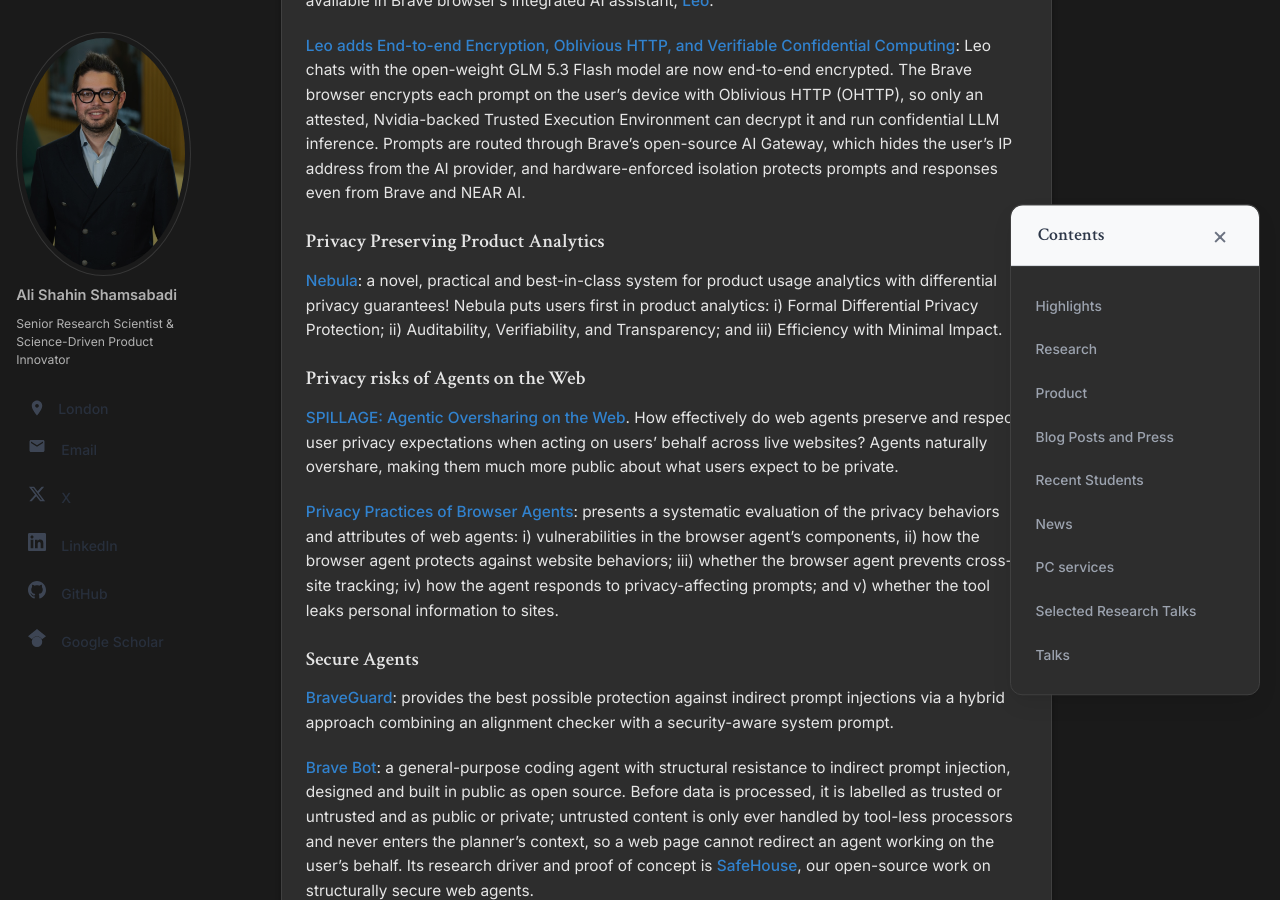
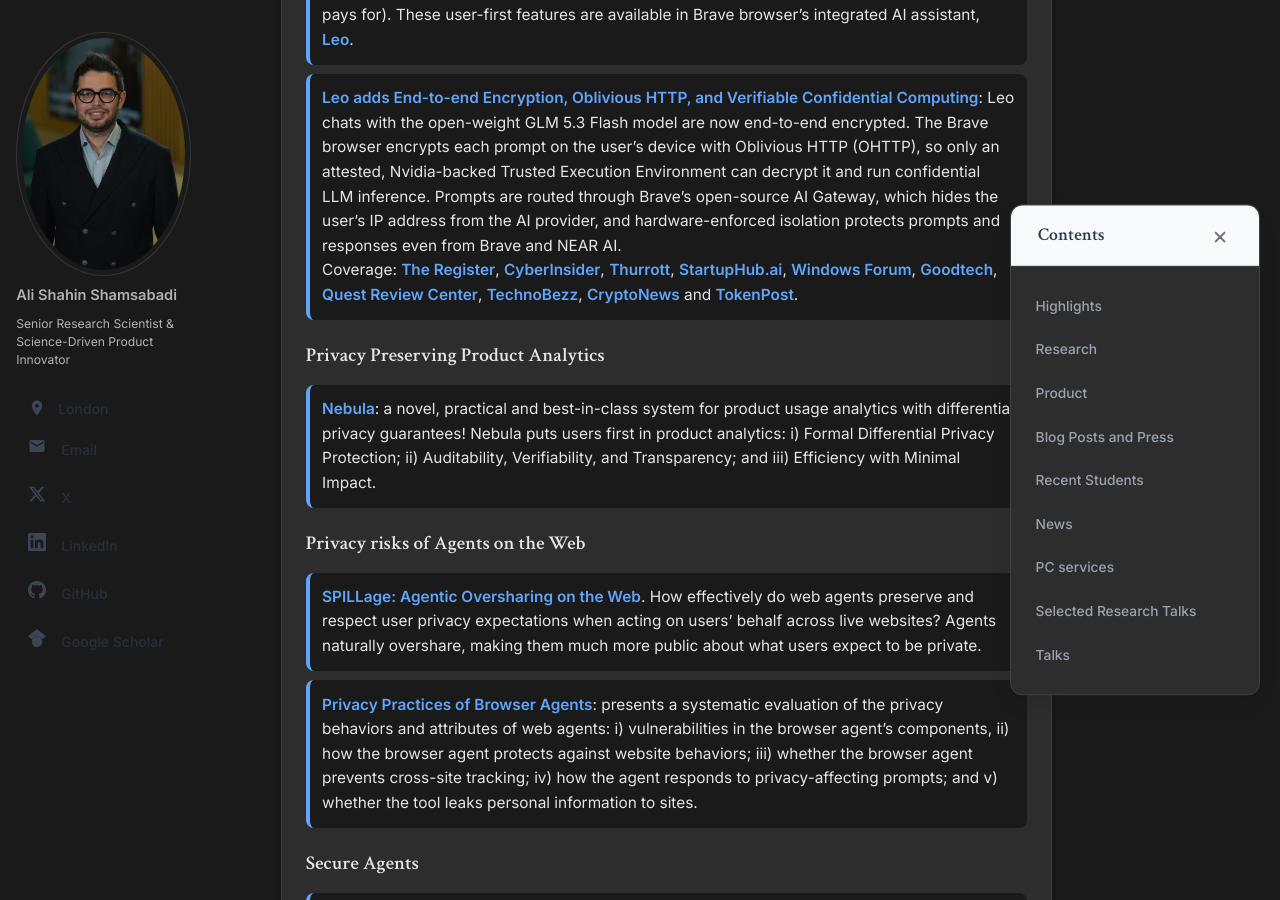
Before and after one commit to AliShahin/AliShahin.github.io, a Jekyll site: the page built from _pages/about.md, in a window 1280 px wide and 900 px high, scrolled down 2844 px. Built offline with Jekyll 4.4.1, drawn with Linux system fonts in a browser that asks for light colours.

Commit message:
Format Product section as cards and add coverage of Leo end-to-end encryption

```diff
--- a/_pages/about.md
+++ b/_pages/about.md
@@ -105,34 +105,45 @@ My research initiates a fundamental question:
 <h2 id="product">Product</h2>
 
 <h3>Verifiable Privacy and Transparency in AI assistants</h3>
-<p><a href="https://brave.com/blog/browser-ai-tee/">Verifiable Privacy and Transparency: A new frontier for Brave AI privacy</a>: Confidential LLM Computing on NEAR AI NVIDIA-backed Trusted Execution Environments to offer cryptographically-verifiable privacy and transparency. Users must be able to verify that Chatbot’s privacy guarantees match public privacy promises. Users must be able to verify that Chatbot’s responses are, in fact, coming from a machine learning model the user expects (or pays for).
-These user-first features are available in Brave browser’s integrated AI assistant, <a href="https://brave.com/leo/">Leo</a>.
-</p>
-<p><a href="https://brave.com/blog/browser-ai-e2ee/">Leo adds End-to-end Encryption, Oblivious HTTP, and Verifiable Confidential Computing</a>: Leo chats with the open-weight GLM 5.3 Flash model are now end-to-end encrypted. The Brave browser encrypts each prompt on the user’s device with Oblivious HTTP (OHTTP), so only an attested, Nvidia-backed Trusted Execution Environment can decrypt it and run confidential LLM inference. Prompts are routed through Brave’s open-source AI Gateway, which hides the user’s IP address from the AI provider, and hardware-enforced isolation protects prompts and responses even from Brave and NEAR AI.
-</p>
-
+<div class="publication-list">
+<ul>
+<li><a href="https://brave.com/blog/browser-ai-tee/">Verifiable Privacy and Transparency: A new frontier for Brave AI privacy</a>: Confidential LLM Computing on NEAR AI NVIDIA-backed Trusted Execution Environments to offer cryptographically-verifiable privacy and transparency. Users must be able to verify that Chatbot’s privacy guarantees match public privacy promises. Users must be able to verify that Chatbot’s responses are, in fact, coming from a machine learning model the user expects (or pays for).
+These user-first features are available in Brave browser’s integrated AI assistant, <a href="https://brave.com/leo/">Leo</a>.</li>
+<li><a href="https://brave.com/blog/browser-ai-e2ee/">Leo adds End-to-end Encryption, Oblivious HTTP, and Verifiable Confidential Computing</a>: Leo chats with the open-weight GLM 5.3 Flash model are now end-to-end encrypted. The Brave browser encrypts each prompt on the user’s device with Oblivious HTTP (OHTTP), so only an attested, Nvidia-backed Trusted Execution Environment can decrypt it and run confidential LLM inference. Prompts are routed through Brave’s open-source AI Gateway, which hides the user’s IP address from the AI provider, and hardware-enforced isolation protects prompts and responses even from Brave and NEAR AI.
+<br>Coverage: <a href="https://www.theregister.com/ai-and-ml/2026/10/16/want-your-ai-chats-to-stay-private-brave-tees-up-end-to-end-encryption/5303462">The Register</a>, <a href="https://cyberinsider.com/brave-adds-end-to-end-encryption-to-chats-with-ai-assistant-leo/">CyberInsider</a>, <a href="https://www.thurrott.com/cloud/web-browsers/342918/brave-leo-gets-end-to-end-encrypted-chat">Thurrott</a>, <a href="https://www.startuphub.ai/ai-news/technology/2026/brave-leo-locks-chats-inside-hardware">StartupHub.ai</a>, <a href="https://windowsforum.com/news/brave-leo-adds-end-to-end-encrypted-ai-chats-with-glm-5-3-flash-and-ohttp.448639/">Windows Forum</a>, <a href="https://goodtech.info/brave-leo-chiffrement-bout-en-bout-near-ai-confidentialite/">Goodtech</a>, <a href="https://questreviewcenter.com/software-reviews/brave-encrypts-leo-ai-chats-before-they-leave-the-browser/">Quest Review Center</a>, <a href="https://www.technobezz.com/news/brave-adds-encryption-leo-glm-flash">TechnoBezz</a>, <a href="https://cryptonews.net/news/altcoins/33599710/">CryptoNews</a> and <a href="https://www.tokenpost.com/news/technology/32970">TokenPost</a>.</li>
+</ul>
+</div>
 
 <h3>Privacy Preserving Product Analytics</h3>
-<p><a href="https://brave.com/blog/nebula/">Nebula</a>: a novel, practical and best-in-class system for product usage analytics with differential privacy guarantees! Nebula puts users first in product analytics: i) Formal Differential Privacy Protection; ii) Auditability, Verifiability, and Transparency; and iii) Efficiency with Minimal Impact.</p>
-
+<div class="publication-list">
+<ul>
+<li><a href="https://brave.com/blog/nebula/">Nebula</a>: a novel, practical and best-in-class system for product usage analytics with differential privacy guarantees! Nebula puts users first in product analytics: i) Formal Differential Privacy Protection; ii) Auditability, Verifiability, and Transparency; and iii) Efficiency with Minimal Impact.</li>
+</ul>
+</div>
 
 <h3>Privacy risks of Agents on the Web</h3>
-
-<p><a href="https://arxiv.org/pdf/2602.13516">SPILLAGE: Agentic Oversharing on the Web</a>. How effectively do web agents preserve and respect
-user privacy expectations when acting on users’ behalf across live websites? Agents naturally overshare, making them much more public about what users expect to be private. </p>
-
-
-<p><a href="https://arxiv.org/pdf/2512.07725">Privacy Practices of Browser Agents</a>: presents a systematic evaluation of the privacy behaviors and attributes of web agents: i) vulnerabilities in the browser agent’s components, ii) how the browser agent protects against website behaviors; iii) whether the browser agent prevents cross-site tracking; iv) how the agent responds to privacy-affecting prompts; and v) whether the tool leaks personal information to sites.  </p>
-
+<div class="publication-list">
+<ul>
+<li><a href="https://arxiv.org/pdf/2602.13516">SPILLage: Agentic Oversharing on the Web</a>. How effectively do web agents preserve and respect
+user privacy expectations when acting on users’ behalf across live websites? Agents naturally overshare, making them much more public about what users expect to be private.</li>
+<li><a href="https://arxiv.org/pdf/2512.07725">Privacy Practices of Browser Agents</a>: presents a systematic evaluation of the privacy behaviors and attributes of web agents: i) vulnerabilities in the browser agent’s components, ii) how the browser agent protects against website behaviors; iii) whether the browser agent prevents cross-site tracking; iv) how the agent responds to privacy-affecting prompts; and v) whether the tool leaks personal information to sites.</li>
+</ul>
+</div>
 
 <h3>Secure Agents</h3>
-<p><a href="https://brave.com/blog/ai-browsing/">BraveGuard</a>: provides the best possible protection against indirect prompt injections via a hybrid approach combining an alignment checker with a security-aware system prompt.</p>
-<p><a href="https://github.com/brave/bravebot">Brave Bot</a>: a general-purpose coding agent with structural resistance to indirect prompt injection, designed and built in public as open source. Before data is processed, it is labelled as trusted or untrusted and as public or private; untrusted content is only ever handled by tool-less processors and never enters the planner’s context, so a web page cannot redirect an agent working on the user’s behalf. Its research driver and proof of concept is <a href="https://github.com/brave-experiments/safehouse">SafeHouse</a>, our open-source work on structurally secure web agents.</p>
+<div class="publication-list">
+<ul>
+<li><a href="https://brave.com/blog/ai-browsing/">BraveGuard</a>: provides the best possible protection against indirect prompt injections via a hybrid approach combining an alignment checker with a security-aware system prompt.</li>
+<li><a href="https://github.com/brave/bravebot">Brave Bot</a>: a general-purpose coding agent with structural resistance to indirect prompt injection, designed and built in public as open source. Before data is processed, it is labelled as trusted or untrusted and as public or private; untrusted content is only ever handled by tool-less processors and never enters the planner’s context, so a web page cannot redirect an agent working on the user’s behalf. Its research driver and proof of concept is <a href="https://github.com/brave-experiments/safehouse">SafeHouse</a>, our open-source work on structurally secure web agents.</li>
+</ul>
+</div>
 
 <h3>Efficient Agents</h3>
-<p><a href="https://dl.acm.org/doi/pdf/10.1145/3786335.3813163">AgentStop</a>: a lightweight efficiency supervisor that predicts and preemptively terminates local AI agent trajectories unlikely to succeed, reducing wasted energy on consumer devices by 15-20% with minimal impact on task performance.</p>
-
-
+<div class="publication-list">
+<ul>
+<li><a href="https://dl.acm.org/doi/pdf/10.1145/3786335.3813163">AgentStop</a>: a lightweight efficiency supervisor that predicts and preemptively terminates local AI agent trajectories unlikely to succeed, reducing wasted energy on consumer devices by 15-20% with minimal impact on task performance.</li>
+</ul>
+</div>
 </div>
 
 
```
